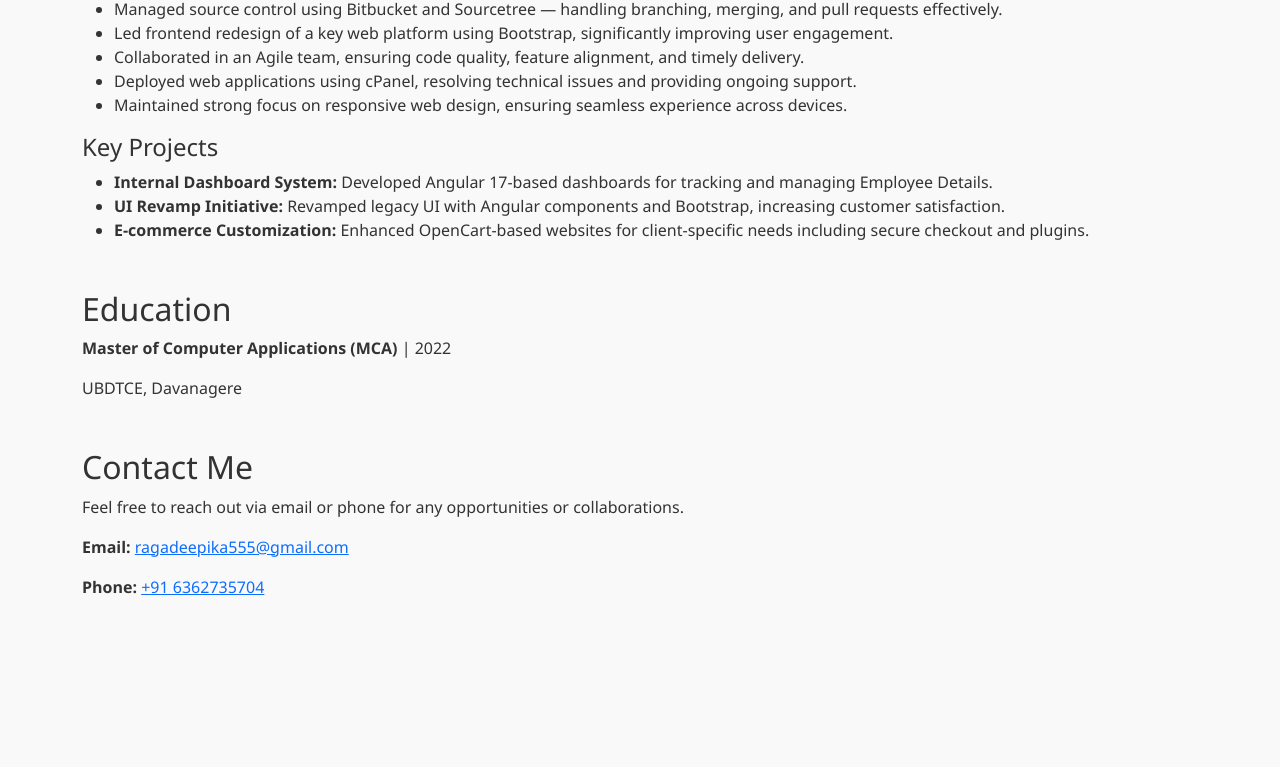
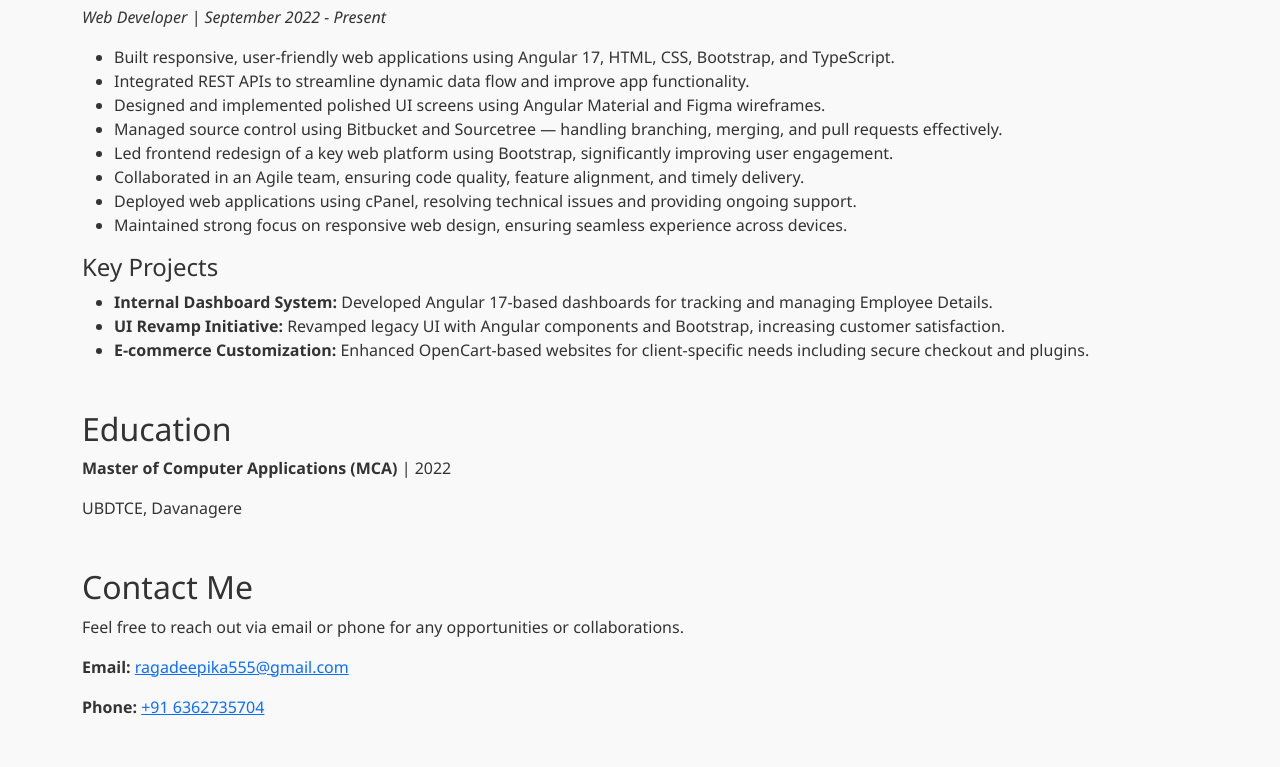
Before and after one commit to Ragadeepika555/deepikachinni.github.io, a plain HTML site: page index.html in a window 1280 px wide. Shown: the part 643-1410 px from the top of the page. Before the commit the page ends 1290 px from the top, so only its background shows below. Drawn offline with nearby package versions, Linux system fonts and the light colour scheme.

Commit message:
Update index.html

```diff
--- a/index.html
+++ b/index.html
@@ -41,6 +41,9 @@
       border-radius: 15px;
       display: inline-block;
       font-size: 0.9rem;
+    }
+    .container{
+      padding-top:120px;
     }
   </style>
 </head>
```
